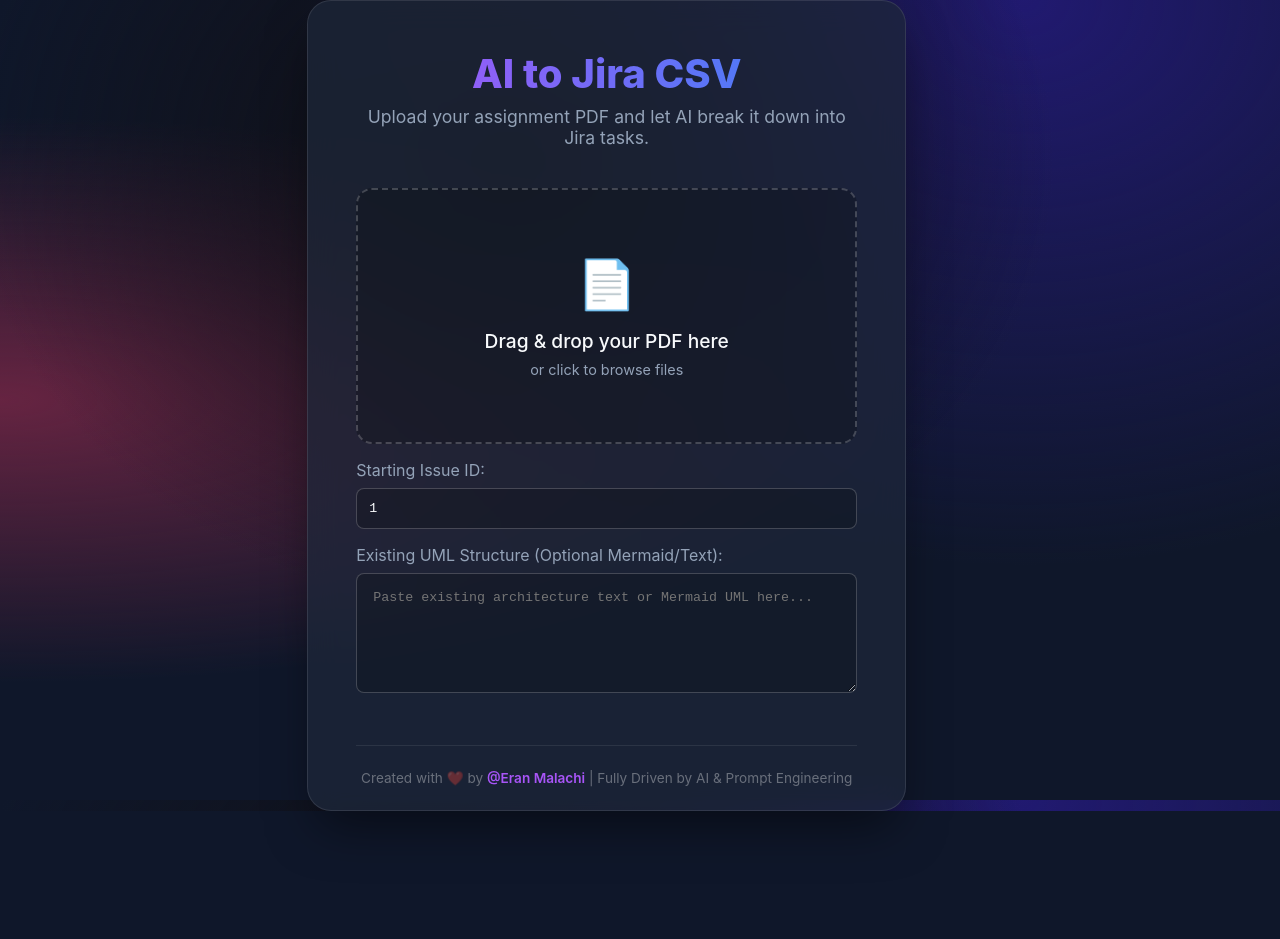
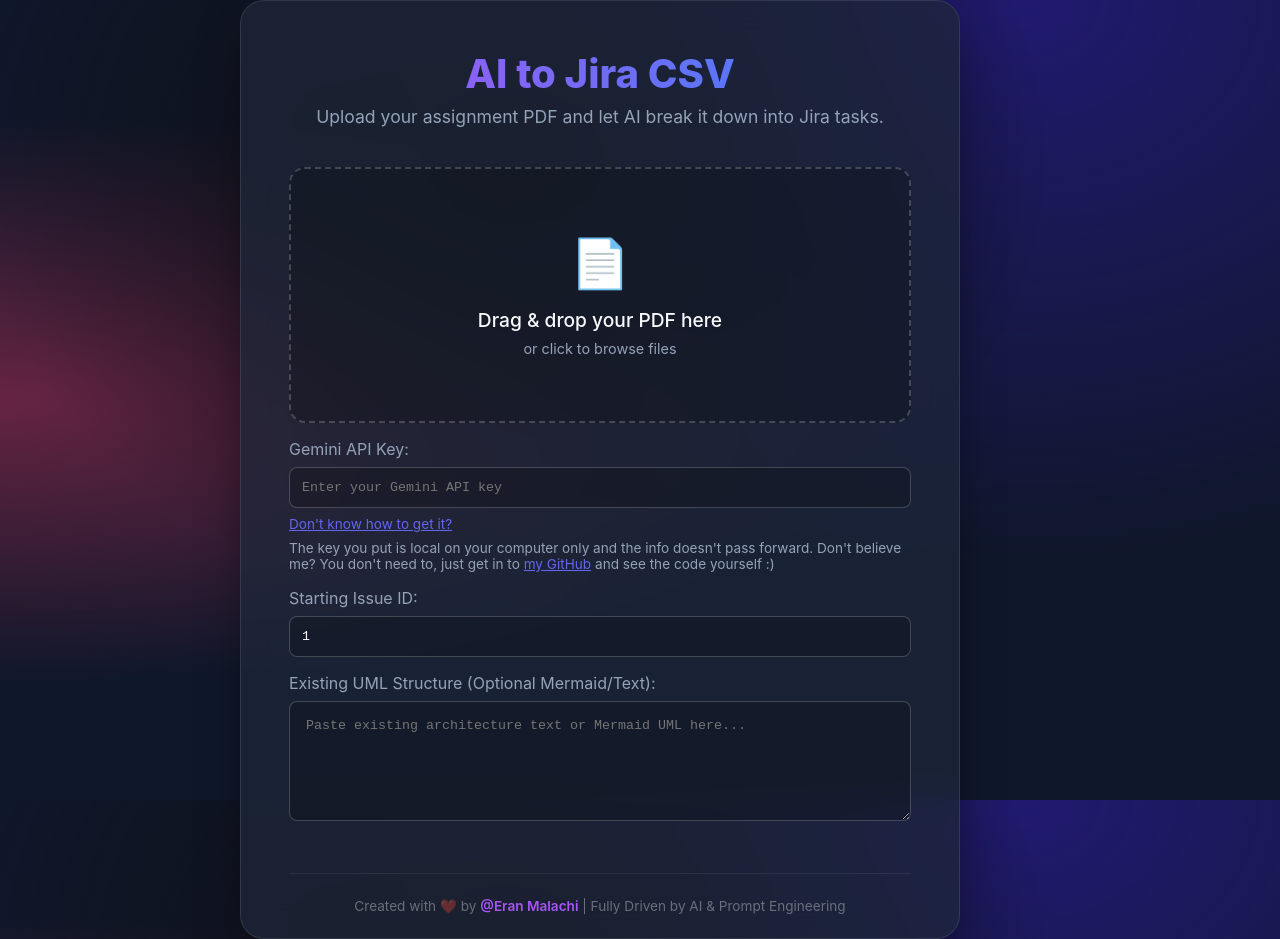
Before and after one commit to eranmal/AI-TO-JIRA, a React (Vite) app in the folder frontend/: page / in a window 1280 px wide. Before the commit the page ends 811 px from the top, so only its background shows below. Built offline with nearby package versions, Linux system fonts and the light colour scheme.

Commit message:
Refactor: Move Gemini API key to client-side for enhanced privacy

```diff
--- a/frontend/src/App.jsx
+++ b/frontend/src/App.jsx
@@ -6,6 +6,8 @@
   const [file, setFile] = useState(null);
   const [umlText, setUmlText] = useState('');
   const [startId, setStartId] = useState(1);
+  const [apiKey, setApiKey] = useState('');
+  const [isModalOpen, setIsModalOpen] = useState(false);
   const [isDragging, setIsDragging] = useState(false);
   const [isProcessing, setIsProcessing] = useState(false);
   const [error, setError] = useState(null);
@@ -53,6 +55,11 @@
   const handleGenerateTasks = async () => {
     if (!file) return;
 
+    if (!apiKey.trim()) {
+      setError('Please provide a Gemini API key.');
+      return;
+    }
+
     setIsProcessing(true);
     setError(null);
     setDownloadUrl(null);
@@ -65,7 +72,8 @@
         responseType: 'blob',
         headers: {
           'x-uml-context': encodeURIComponent(umlText.trim()),
-          'x-start-id': startId
+          'x-start-id': startId,
+          'x-api-key': apiKey.trim()
         }
       });
 
@@ -108,6 +116,46 @@
       {error && <div className="error-msg">{error}</div>}
 
       <div style={{ width: '100%', marginTop: '1rem', textAlign: 'left' }}>
+        <label style={{ display: 'block', marginBottom: '0.5rem', color: 'var(--text-muted)' }}>
+          Gemini API Key:
+        </label>
+        <input
+          type="password"
+          value={apiKey}
+          onChange={(e) => setApiKey(e.target.value)}
+          placeholder="Enter your Gemini API key"
+          style={{
+            width: '100%',
+            padding: '0.75rem',
+            borderRadius: '8px',
+            background: 'rgba(0,0,0,0.2)',
+            border: '1px solid rgba(255,255,255,0.2)',
+            color: 'var(--text)',
+            fontFamily: 'monospace',
+            marginBottom: '0.5rem'
+          }}
+        />
+        <div style={{ marginBottom: '1rem', fontSize: '0.85rem' }}>
+          <button
+            type="button"
+            onClick={() => setIsModalOpen(true)}
+            style={{
+              background: 'none',
+              border: 'none',
+              color: 'var(--primary)',
+              textDecoration: 'underline',
+              cursor: 'pointer',
+              padding: 0,
+              font: 'inherit'
+            }}
+          >
+            Don't know how to get it?
+          </button>
+          <p style={{ marginTop: '0.5rem', color: 'var(--text-muted)' }}>
+            The key you put is local on your computer only and the info doesn't pass forward. Don't believe me? You don't need to, just get in to <a href="https://github.com/eranmal/ai-to-jira" target="_blank" rel="noopener noreferrer" style={{ color: 'var(--primary)' }}>my GitHub</a> and see the code yourself :)
+          </p>
+        </div>
+
         <label style={{ display: 'block', marginBottom: '0.5rem', color: 'var(--text-muted)' }}>
           Starting Issue ID:
         </label>
@@ -205,6 +253,22 @@
         </div>
       )}
 
+      {isModalOpen && (
+        <div className="modal-overlay">
+          <div className="modal-content">
+            <button className="close-btn" onClick={() => setIsModalOpen(false)}>X</button>
+            <h2>How to get a Gemini API Key?</h2>
+            <ol style={{ textAlign: 'left', marginTop: '1rem', paddingLeft: '1.5rem', lineHeight: '1.6' }}>
+              <li>Go to <a href="https://aistudio.google.com/app/apikey" target="_blank" rel="noopener noreferrer" style={{ color: 'var(--primary)' }}>Google AI Studio</a>.</li>
+              <li>Sign in with your Google account.</li>
+              <li>Click "Create API key".</li>
+              <li>Select a new project or an existing one.</li>
+              <li>Copy the generated key and paste it here.</li>
+            </ol>
+          </div>
+        </div>
+      )}
+
       {/* */}
       <footer className="app-footer">
         Created with ❤️ by <a href="https://github.com/eranmal" target="_blank" rel="noopener noreferrer">@Eran Malachi</a> | Fully Driven by AI & Prompt Engineering
--- a/frontend/src/index.css
+++ b/frontend/src/index.css
@@ -235,3 +235,49 @@
   color: #3b82f6;
   text-shadow: 0 0 10px rgba(59, 130, 246, 0.6);
 }
+
+/* Modal */
+.modal-overlay {
+  position: fixed;
+  top: 0;
+  left: 0;
+  width: 100vw;
+  height: 100vh;
+  background: rgba(0, 0, 0, 0.6);
+  backdrop-filter: blur(8px);
+  -webkit-backdrop-filter: blur(8px);
+  display: flex;
+  justify-content: center;
+  align-items: center;
+  z-index: 1000;
+  animation: fadeIn 0.3s ease-out;
+}
+
+.modal-content {
+  background: var(--card-bg);
+  border: 1px solid rgba(255, 255, 255, 0.1);
+  border-radius: 16px;
+  padding: 2rem;
+  max-width: 500px;
+  width: 90%;
+  position: relative;
+  box-shadow: 0 25px 50px -12px rgba(0, 0, 0, 0.5);
+  color: var(--text);
+  animation: slideIn 0.3s ease-out;
+}
+
+.close-btn {
+  position: absolute;
+  top: 1rem;
+  right: 1rem;
+  background: transparent;
+  border: none;
+  color: var(--text-muted);
+  font-size: 1.2rem;
+  cursor: pointer;
+  transition: color 0.2s;
+}
+
+.close-btn:hover {
+  color: var(--error);
+}
```
Also changed, not shown: 1 other file (tests, documents, lock files or other folders).
